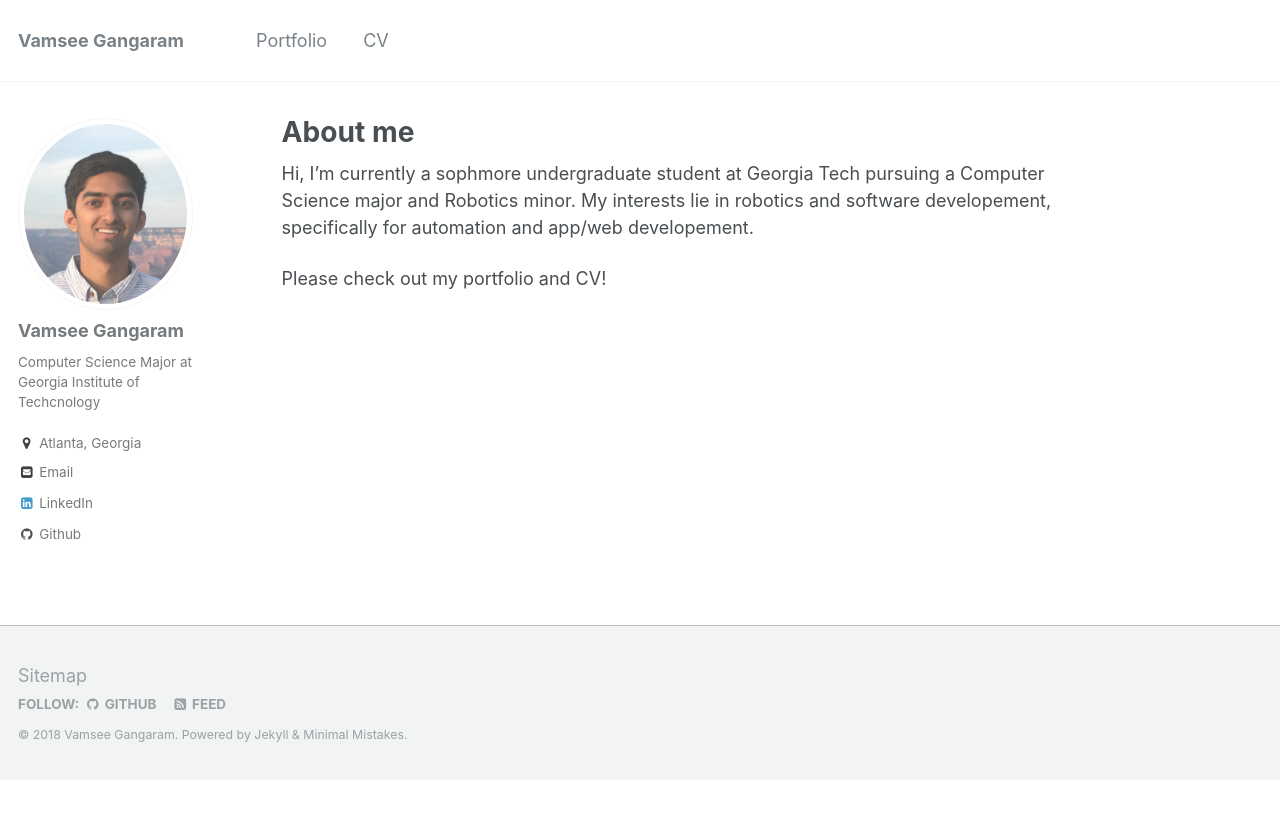
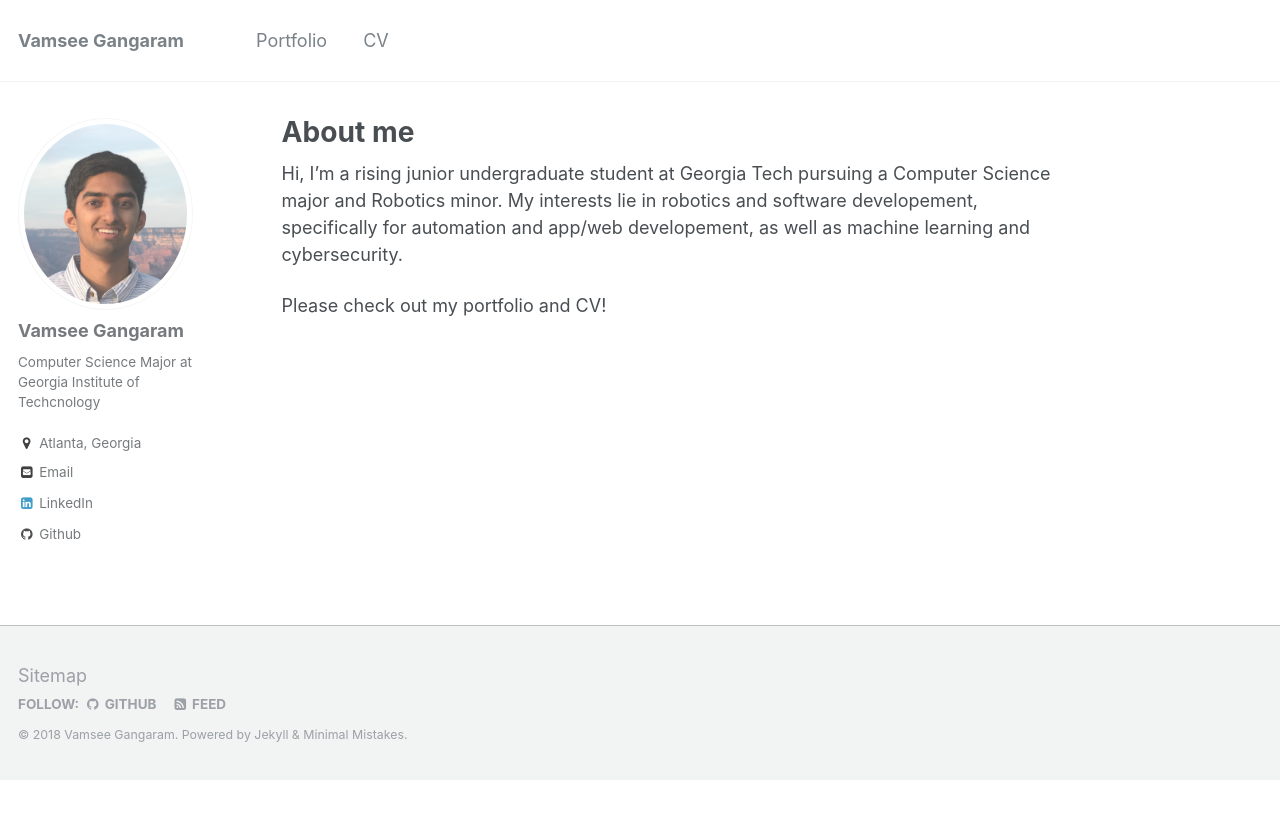
Before and after one commit to Vumz/Vumz-github.io, a Jekyll site: the page built from _pages/about.md, in a window 1280 px wide. Shown: the top 819 px of the page. Built offline with Jekyll 4.4.1, drawn with Linux system fonts in a browser that asks for light colours.

Commit message:
Update about.md

```diff
--- a/_pages/about.md
+++ b/_pages/about.md
@@ -8,6 +8,6 @@ redirect_from:
   - /about.html
 ---
 
-Hi, I'm currently a sophmore undergraduate student at Georgia Tech pursuing a Computer Science major and Robotics minor. My interests lie in robotics and software developement, specifically for automation and app/web developement.
+Hi, I'm a rising junior undergraduate student at Georgia Tech pursuing a Computer Science major and Robotics minor. My interests lie in robotics and software developement, specifically for automation and app/web developement, as well as machine learning and cybersecurity.
 
 Please check out my portfolio and CV!
```
